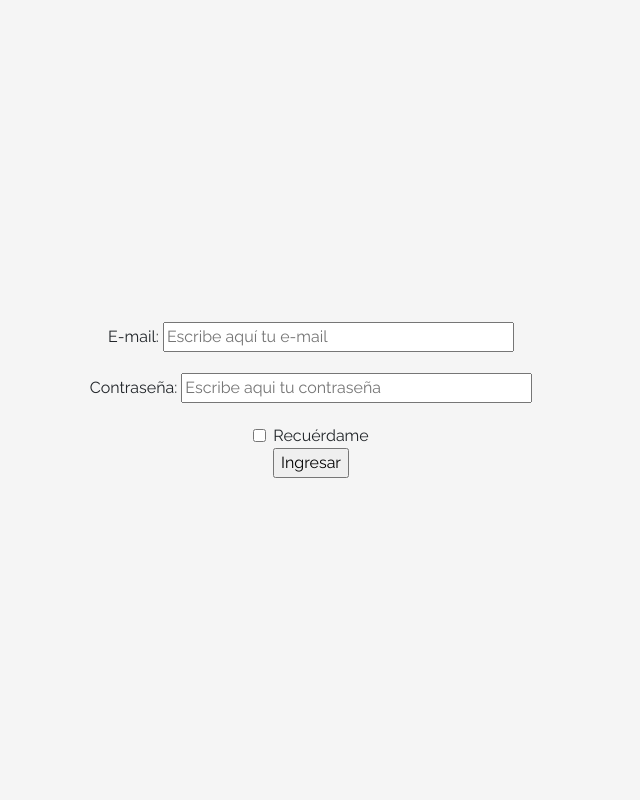
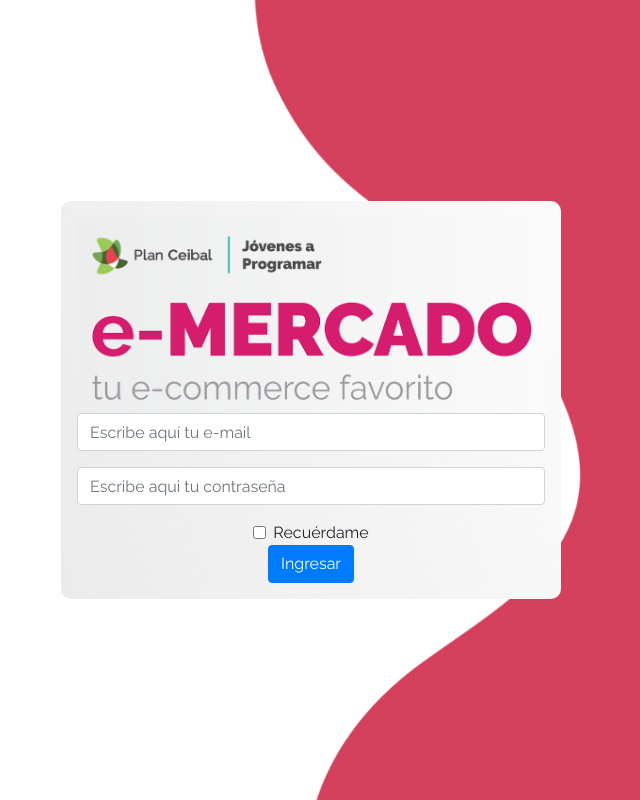
Before and after one commit to trianabares/Ecommerce_JAP, a plain HTML site: page login.html in a window 1280 px wide. Shown: the whole page, without its empty margins (329-969 px from the left). Drawn offline with Linux system fonts and the light colour scheme.

Commit message:
estilo login

```diff
--- a/css/styles.css
+++ b/css/styles.css
@@ -1,3 +1,4 @@
+
 .jumbotron, .card-body, .container, .site-header{
     font-family: 'Raleway', serif !important;
 }
--- a/login.html
+++ b/login.html
@@ -25,7 +25,17 @@
       align-items: center;
       padding-top: 40px;
       padding-bottom: 40px;
-      background-color: #f5f5f5;
+      background:url("img/bg_login.jpg");
+      background-size: cover;
+      background-repeat: no-repeat;
+    }
+
+    form{
+	    width:500px;
+	    padding:16px;
+	    border-radius:10px;
+      margin:auto;
+      background: linear-gradient(70deg, #ebebec, #fbfbfc);
     }
 
     .signin {
@@ -33,6 +43,8 @@
       max-width: 330px;
       padding: 15px;
       margin: auto;
+
+
     }
   </style>
 </head>
@@ -40,19 +52,18 @@
 <body class="text-center">
   <div class="container p-5">
     <form id="login">
+      <img src="img/login.png"; width="470">
       <div class="form-group">
-        <label for="inputEmail">E-mail: </label>
-        <input type="email" id="inputEmail" size="40" placeholder="Escribe aquí tu e-mail" required>
+        <input type="email" id="inputEmail" size="40" class="form-control" placeholder="Escribe aquí tu e-mail" required>
       </div>
       <div class="form-group">
-        <label for="inputPassword">Contraseña: </label>
-        <input type="password" id="inputPassword" size="40" placeholder="Escribe aqui tu contraseña" required>
+        <input type="password" id="inputPassword" size="40" class="form-control" placeholder="Escribe aqui tu contraseña" required>
       </div>
       <div class="form-check">
         <input type="checkbox" class="form-check-input" id="checkbox1">
         <label class="form-check-label" for="checkbox1">Recuérdame</label>
       </div>
-      <input value="Ingresar" type="submit" onclick="toIndex()">
+      <input value="Ingresar" type="submit" class="btn btn-primary" onclick="toIndex()">
     </form>
   </div>
 
```
Also changed, not shown: img/bg_login.jpg (added), 1 other file.
